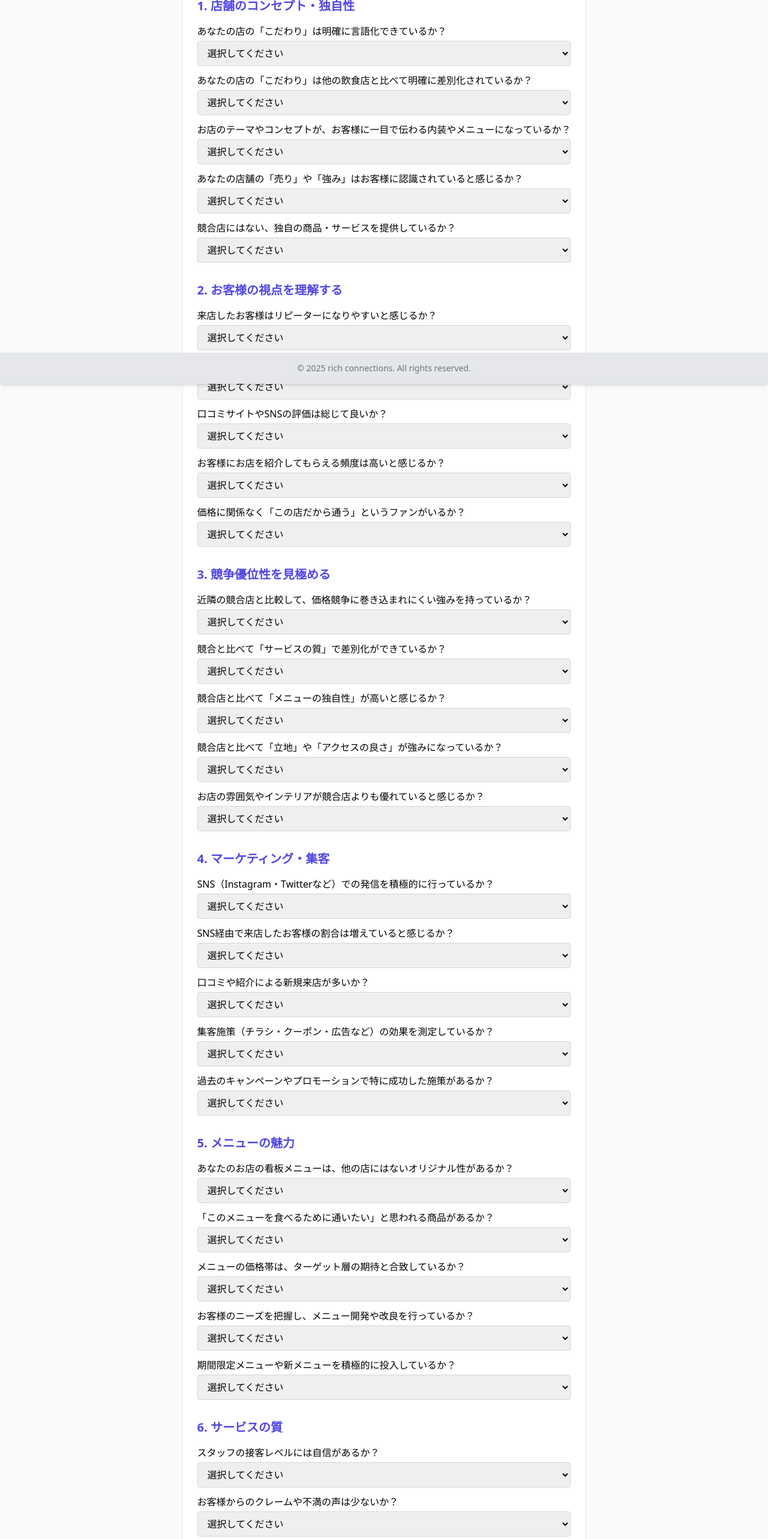
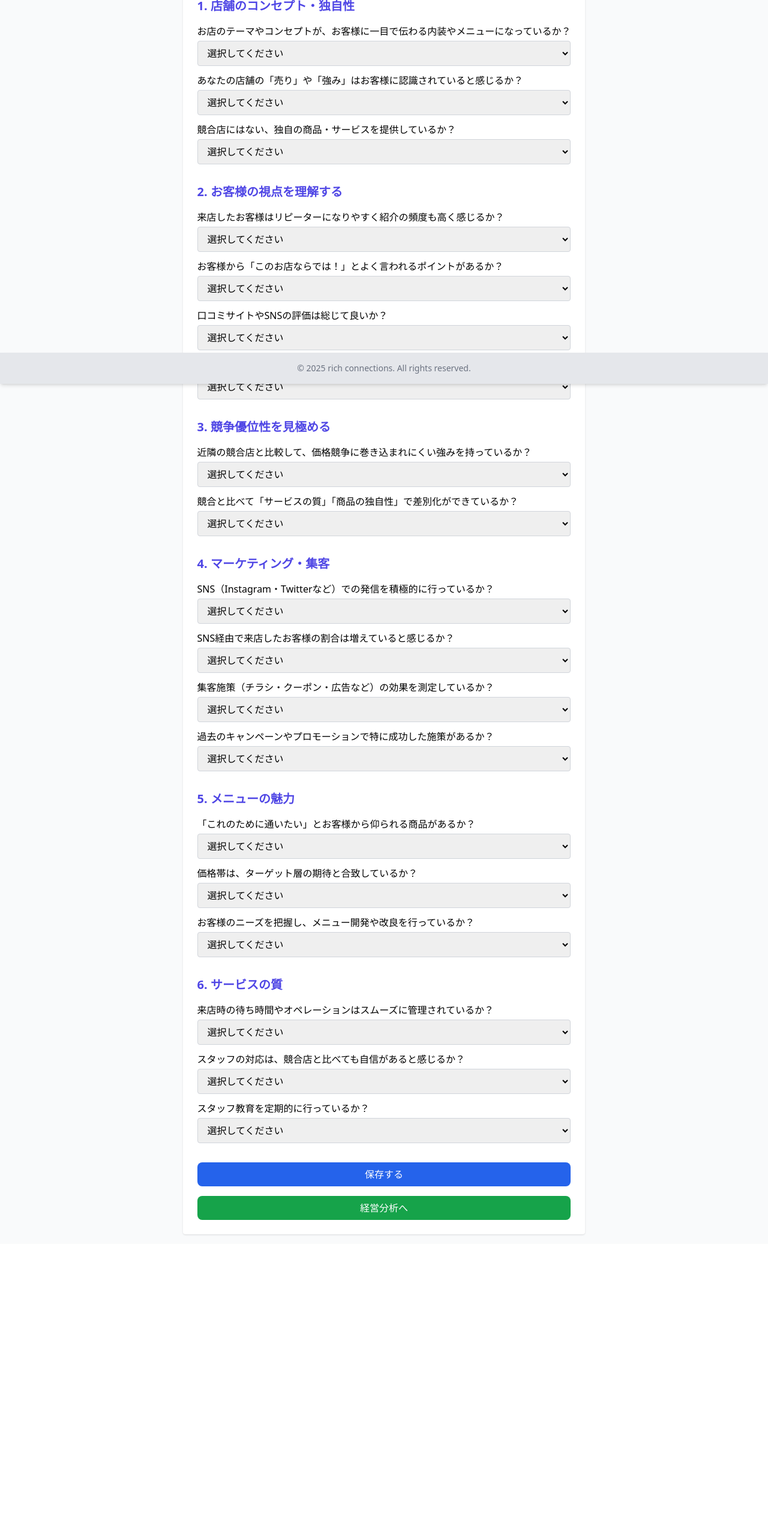
Before and after one commit to teishito/step4-richconnections-front, a Next.js app: page /diagnosis in a window 1280 px wide. Shown: the part 160-2726 px from the top of the page at 60% size. After the commit the page ends 2234 px from the top, so only its background shows below. Built offline with nearby package versions, Linux system fonts and the light colour scheme.

Commit message:
Update SearchForm.jsx

```diff
--- a/components/SearchForm.jsx
+++ b/components/SearchForm.jsx
@@ -14,20 +14,17 @@ const diagnosisStructure = [
   {
     title: "1. 店舗のコンセプト・独自性",
     questions: [
-      { q: "あなたの店の「こだわり」は明確に言語化できているか？", type: "yesno" },
-      { q: "あなたの店の「こだわり」は他の飲食店と比べて明確に差別化されているか？", type: "yesno" },
-      { q: "お店のテーマやコンセプトが、お客様に一目で伝わる内装やメニューになっているか？", type: "scale4" },
-      { q: "あなたの店舗の「売り」や「強み」はお客様に認識されていると感じるか？", type: "yesno" },
+      { q: "お店のテーマやコンセプトが、お客様に一目で伝わる内装やメニューになっているか？", type: "yesno" },
+      { q: "あなたの店舗の「売り」や「強み」はお客様に認識されていると感じるか？", type: "scale4" },
       { q: "競合店にはない、独自の商品・サービスを提供しているか？", type: "yesno" },
     ],
   },
   {
     title: "2. お客様の視点を理解する",
     questions: [
-      { q: "来店したお客様はリピーターになりやすいと感じるか？", type: "scale4" },
+      { q: "来店したお客様はリピーターになりやすく紹介の頻度も高く感じるか？", type: "scale4" },
       { q: "お客様から「このお店ならでは！」とよく言われるポイントがあるか？", type: "yesno" },
       { q: "口コミサイトやSNSの評価は総じて良いか？", type: "yesno" },
-      { q: "お客様にお店を紹介してもらえる頻度は高いと感じるか？", type: "scale4" },
       { q: "価格に関係なく「この店だから通う」というファンがいるか？", type: "yesno" },
     ],
   },
@@ -35,10 +32,7 @@ const diagnosisStructure = [
     title: "3. 競争優位性を見極める",
     questions: [
       { q: "近隣の競合店と比較して、価格競争に巻き込まれにくい強みを持っているか？", type: "yesno" },
-      { q: "競合と比べて「サービスの質」で差別化ができているか？", type: "scale4" },
-      { q: "競合店と比べて「メニューの独自性」が高いと感じるか？", type: "yesno" },
-      { q: "競合店と比べて「立地」や「アクセスの良さ」が強みになっているか？", type: "yesno" },
-      { q: "お店の雰囲気やインテリアが競合店よりも優れていると感じるか？", type: "scale4" },
+      { q: "競合と比べて「サービスの質」「商品の独自性」で差別化ができているか？", type: "scale4" },
     ],
   },
   {
@@ -46,7 +40,6 @@ const diagnosisStructure = [
     questions: [
       { q: "SNS（Instagram・Twitterなど）での発信を積極的に行っているか？", type: "yesno" },
       { q: "SNS経由で来店したお客様の割合は増えていると感じるか？", type: "scale4" },
-      { q: "口コミや紹介による新規来店が多いか？", type: "yesno" },
       { q: "集客施策（チラシ・クーポン・広告など）の効果を測定しているか？", type: "yesno" },
       { q: "過去のキャンペーンやプロモーションで特に成功した施策があるか？", type: "yesno" },
     ],
@@ -54,20 +47,16 @@ const diagnosisStructure = [
   {
     title: "5. メニューの魅力",
     questions: [
-      { q: "あなたのお店の看板メニューは、他の店にはないオリジナル性があるか？", type: "yesno" },
-      { q: "「このメニューを食べるために通いたい」と思われる商品があるか？", type: "scale4" },
-      { q: "メニューの価格帯は、ターゲット層の期待と合致しているか？", type: "yesno" },
+      { q: "「これのために通いたい」とお客様から仰られる商品があるか？", type: "scale4" },
+      { q: "価格帯は、ターゲット層の期待と合致しているか？", type: "yesno" },
       { q: "お客様のニーズを把握し、メニュー開発や改良を行っているか？", type: "yesno" },
-      { q: "期間限定メニューや新メニューを積極的に投入しているか？", type: "scale4" },
     ],
   },
   {
     title: "6. サービスの質",
     questions: [
-      { q: "スタッフの接客レベルには自信があるか？", type: "scale4" },
-      { q: "お客様からのクレームや不満の声は少ないか？", type: "yesno" },
       { q: "来店時の待ち時間やオペレーションはスムーズに管理されているか？", type: "scale4" },
-      { q: "スタッフの対応は、競合店と比べても優れていると感じるか？", type: "yesno" },
+      { q: "スタッフの対応は、競合店と比べても自信があると感じるか？", type: "scale4" },
       { q: "スタッフ教育を定期的に行っているか？", type: "yesno" },
     ],
   },
@@ -75,6 +64,7 @@ const diagnosisStructure = [
 
 export default function DiagnosisForm() {
   const [answers, setAnswers] = useState({});
+  const router = useRouter();
 
   const handleAnswerChange = (qKey, value) => {
     setAnswers((prev) => ({ ...prev, [qKey]: value }));
@@ -85,6 +75,12 @@ export default function DiagnosisForm() {
     console.log("保存された回答:", answers);
     alert("診断内容が保存されました！（仮）");
     // TODO: API保存やローカルストレージ保存を追加可能
+  };
+
+  const handleAnalyze = () => {
+    // OpenAIなどのAPIで診断結果を解析する処理へ移行（仮）
+    console.log("分析を実行:", answers);
+    router.push("/diagnosis-analysis");
   };
 
   return (
@@ -117,12 +113,22 @@ export default function DiagnosisForm() {
         </div>
       ))}
 
+      <div className="flex flex-col gap-4">
         <button
           type="submit"
           className="w-full bg-blue-600 text-white py-2 rounded-lg hover:bg-blue-700"
         >
           保存する
         </button>
+
+        <button
+          type="button"
+          onClick={handleAnalyze}
+          className="w-full bg-green-600 text-white py-2 rounded-lg hover:bg-green-700"
+        >
+          経営分析へ
+        </button>
+      </div>
     </form>
   );
 }
```
Lines whose indentation alone changed are shown as unchanged.
